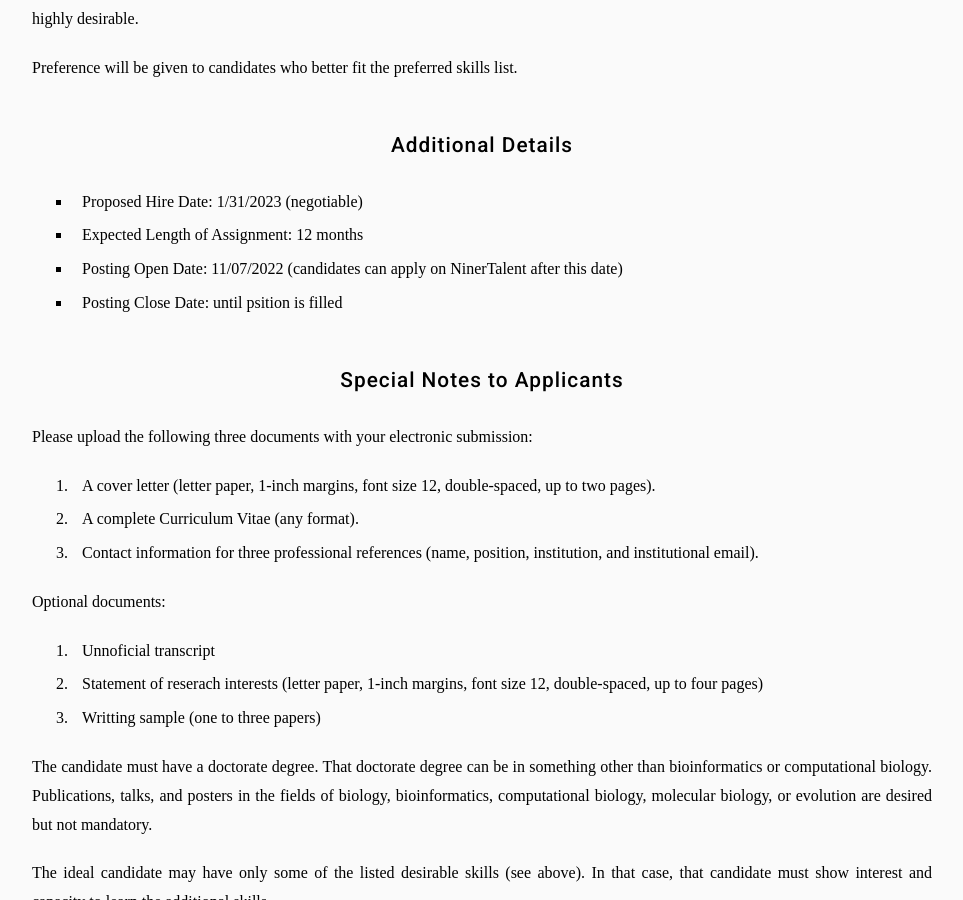
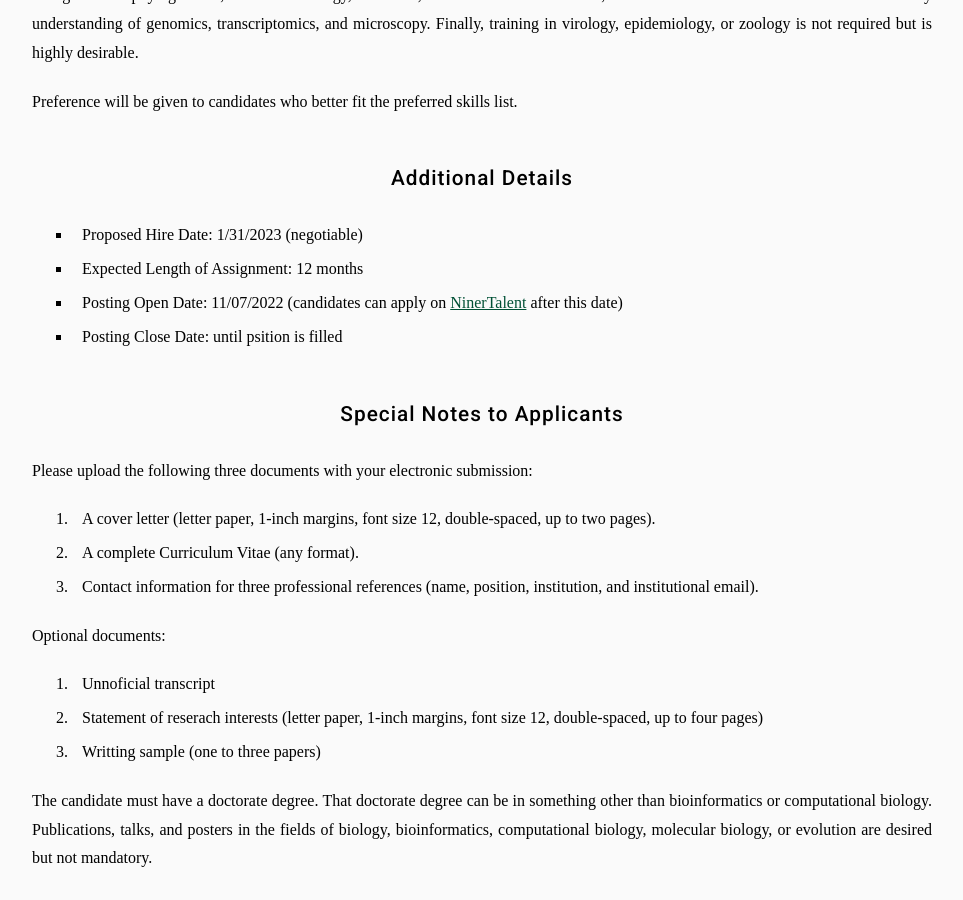
Before and after one commit to machadodj/machadodj.github.io, a Jekyll site: the page built from _posts/2022-11-02-POST40.md, in a window 1280 px wide and 900 px high, scrolled down 2874 px. Shown: the whole window, without its empty margins (158-1121 px from the left). Built offline with Jekyll 4.4.1, drawn with Linux system fonts in a browser that asks for light colours; nearby versions of some CDN libraries; some web fonts are replaced; part of the change alters nothing that is shown; some of the changed text lies outside the part shown.

```diff
--- a/_posts/2022-11-02-POST40.md
+++ b/_posts/2022-11-02-POST40.md
@@ -23,6 +23,7 @@ member: Denis_Jacob_Machado
 - Work Schedule: Monday to Friday, 8 hours per day, 40 hours per week
 - Pay Rate: $ 50,000.00 (USD) minimum (pay rate varies)
 - Minimum Experience/Education: The Postdoctoral appointee must have been awarded a Ph.D. or equivalent doctorate degree (e.g., Sc.D., M.D.) in the past eight years
+- How to apply: Candidates can apply on [NinerTalent](https://jobs.charlotte.edu/) after November 7, 2023
 
 As an EOE/AA employer and an ADVANCE Institution that strives to create an academic climate in which the dignity of all individuals is respected and maintained, the University of North Carolina at Charlotte encourages applications from all underrepresented groups.
 
@@ -71,7 +72,7 @@ Preference will be given to candidates who better fit the preferred skills list.
 
 - Proposed Hire Date: 1/31/2023 (negotiable)
 - Expected Length of Assignment: 12 months
-- Posting Open Date: 11/07/2022 (candidates can apply on NinerTalent after this date)
+- Posting Open Date: 11/07/2022 (candidates can apply on [NinerTalent](https://jobs.charlotte.edu/) after this date)
 - Posting Close Date: until psition is filled
 
 ## Special Notes to Applicants
```
